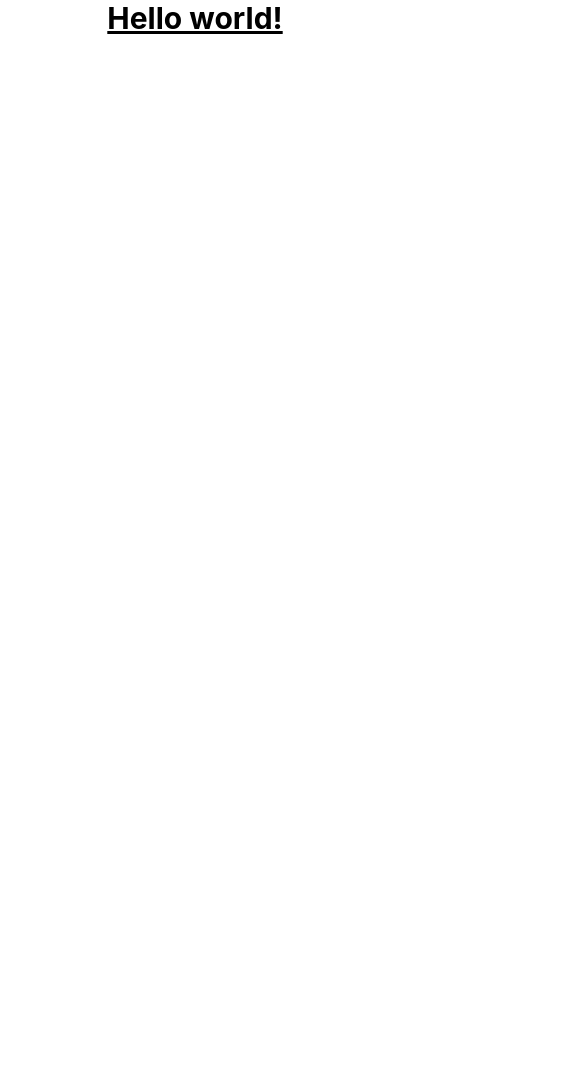
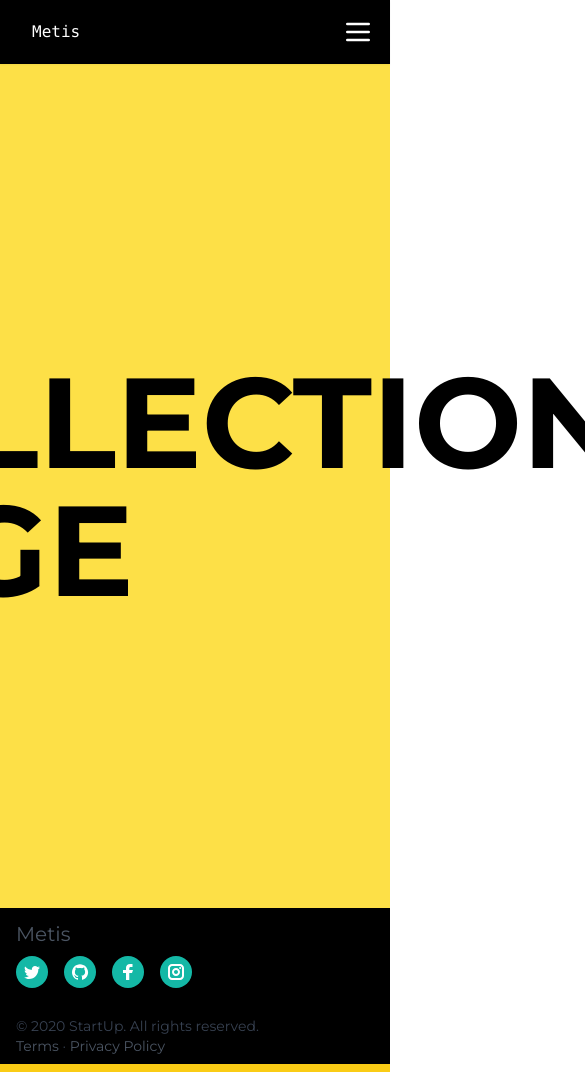
Before and after one commit to mako-commits/metis-project, a React (Create React App) app: page /collection in a window 390 px wide. Shown: the top 1072 px of the page, 585 px wide, since content can reach past the window. Before the commit the page ends 844 px from the top, so only its background shows below. Built offline with nearby package versions, Linux system fonts and the light colour scheme.

Commit message:
commit 1- added pages

```diff
--- a/package.json
+++ b/package.json
@@ -8,6 +8,7 @@
     "@testing-library/user-event": "^13.5.0",
     "react": "^17.0.2",
     "react-dom": "^17.0.2",
+    "react-router-dom": "^6.2.1",
     "react-scripts": "5.0.0",
     "web-vitals": "^2.1.2"
   },
--- a/src/App.css
+++ b/src/App.css
@@ -1,38 +1,6 @@
-.App {
-  text-align: center;
+@import url("https://fonts.googleapis.com/css2?family=Montserrat:ital,wght@0,100;0,200;0,300;0,400;0,500;0,600;0,700;1,100;1,200;1,300;1,400;1,500;1,600;1,700&display=swap");
+
+body {
+  font-family: "Montserrat", sans-serif;
+
 }
-
-.App-logo {
-  height: 40vmin;
-  pointer-events: none;
-}
-
-@media (prefers-reduced-motion: no-preference) {
-  .App-logo {
-    animation: App-logo-spin infinite 20s linear;
-  }
-}
-
-.App-header {
-  background-color: #282c34;
-  min-height: 100vh;
-  display: flex;
-  flex-direction: column;
-  align-items: center;
-  justify-content: center;
-  font-size: calc(10px + 2vmin);
-  color: white;
-}
-
-.App-link {
-  color: #61dafb;
-}
-
-@keyframes App-logo-spin {
-  from {
-    transform: rotate(0deg);
-  }
-  to {
-    transform: rotate(360deg);
-  }
-}
--- a/src/App.js
+++ b/src/App.js
@@ -1,13 +1,65 @@
 import './App.css';
+import React, { useState, useEffect } from "react";
+import { BrowserRouter,Routes, Route } from "react-router-dom";
+import  Footer from './components/Footer'
+import Navbar from './components/Navbar'
+import Home from './pages/index';
+import Dropdown from './components/Dropdown';
+import About from './pages/about';
+import Wallet from './pages/wallet';
+import Collection from './pages/collection';
 
 function App() {
+  const [isOpen, setIsOpen] = useState(false);
+
+  const toggle = () => {
+    setIsOpen(!isOpen);
+  };
+
+  useEffect(() => {
+    const hideMenu = () => {
+      if (window.innerWidth > 768 && isOpen) {
+        setIsOpen(false);
+        console.log("i resized");
+      }
+    };
+
+    window.addEventListener("resize", hideMenu);
+
+    return () => {
+      window.removeEventListener("resize", hideMenu);
+    };
+  });
   return (
-    <div className="App">
-     <h1 className="text-3xl font-bold underline">
-      Hello world!
-    </h1>
-    </div>
+
+    <>
+
+    <BrowserRouter>
+    <Navbar toggle={toggle} />
+    <Dropdown isOpen={isOpen} toggle={toggle} />
+      <Routes>
+        <Route
+           path="/"
+          element={<Home/>}
+         />
+         <Route
+           path="/about"
+          element={<About/>}
+         />
+         <Route
+           path="/wallet"
+          element={<Wallet/>}
+         />
+         <Route
+           path="/collection"
+          element={<Collection/>}
+         />
+      </Routes>
+      <Footer />
+    </BrowserRouter>
+
+    </>
   );
+
 }
-
 export default App;
--- /dev/null
+++ b/src/components/Dropdown.js
@@ -0,0 +1,27 @@
+import React from "react";
+import { Link } from "react-router-dom";
+
+const Dropdown = ({ isOpen, toggle }) => {
+  return (
+    <div
+      className={
+        isOpen
+          ? "grid grid-rows-4 text-center items-center bg-yellow-500"
+          : "hidden"
+      }
+      onClick={toggle}
+    >
+      <Link to="/" className="p-4">
+        Home
+      </Link>
+      <Link to="/home" className="p-4">
+        About
+      </Link>
+      <Link to="/about" className="p-4">
+        About
+      </Link>
+    </div>
+  );
+};
+
+export default Dropdown;
--- /dev/null
+++ b/src/components/Footer.js
@@ -0,0 +1,111 @@
+import React from "react";
+import { Link } from "react-router-dom";
+
+const Footer = () => {
+  return (
+    <>
+      <div className="  bg-black text-white  border-b-8 border-yellow-400 footer">
+        <div className="max-w-full mx-auto px-4 sm:px-6 md:flex pt-3 md:items-center md:justify-around">
+          {/* Logo */}
+          <div className="text-sm md:order-1 text-gray-700 mb-2 md:mb-0 footer-logo">
+            <Link
+              className="text-gray-600 dark:text-gray-400 hover:underline text-xl transition duration-150 ease-in-out"
+              to="/"
+            >
+              <h1>Metis</h1>
+            </Link>
+          </div>
+
+
+
+          {/* Social links */}
+          <div className="md:order-2">
+            <ul className="flex mb-4 md:mb-0 footerSocial">
+              <li>
+                <a
+                  className="flex justify-center items-center text-white bg-teal-500 dark:text-teal-500 dark:bg-gray-800 hover:underline hover:bg-teal-600 rounded-full transition duration-150 ease-in-out"
+                  href="#0"
+                  aria-label="Twitter"
+                >
+                  <svg
+                    className="w-8 h-8 fill-current"
+                    viewBox="0 0 32 32"
+                    xmlns="http://www.w3.org/2000/svg"
+                  >
+                    <path d="M24 11.5c-.6.3-1.2.4-1.9.5.7-.4 1.2-1 1.4-1.8-.6.4-1.3.6-2.1.8-.6-.6-1.5-1-2.4-1-1.7 0-3.2 1.5-3.2 3.3 0 .3 0 .5.1.7-2.7-.1-5.2-1.4-6.8-3.4-.3.5-.4 1-.4 1.7 0 1.1.6 2.1 1.5 2.7-.5 0-1-.2-1.5-.4 0 1.6 1.1 2.9 2.6 3.2-.3.1-.6.1-.9.1-.2 0-.4 0-.6-.1.4 1.3 1.6 2.3 3.1 2.3-1.1.9-2.5 1.4-4.1 1.4H8c1.5.9 3.2 1.5 5 1.5 6 0 9.3-5 9.3-9.3v-.4c.7-.5 1.3-1.1 1.7-1.8z" />
+                  </svg>
+                </a>
+              </li>
+              <li className="ml-4">
+                <a
+                  className="flex justify-center items-center text-white bg-teal-500 dark:text-teal-500 dark:bg-gray-800 hover:underline hover:bg-teal-600 rounded-full transition duration-150 ease-in-out"
+                  href="#0"
+                  aria-label="Github"
+                >
+                  <svg
+                    className="w-8 h-8 fill-current"
+                    viewBox="0 0 32 32"
+                    xmlns="http://www.w3.org/2000/svg"
+                  >
+                    <path d="M16 8.2c-4.4 0-8 3.6-8 8 0 3.5 2.3 6.5 5.5 7.6.4.1.5-.2.5-.4V22c-2.2.5-2.7-1-2.7-1-.4-.9-.9-1.2-.9-1.2-.7-.5.1-.5.1-.5.8.1 1.2.8 1.2.8.7 1.3 1.9.9 2.3.7.1-.5.3-.9.5-1.1-1.8-.2-3.6-.9-3.6-4 0-.9.3-1.6.8-2.1-.1-.2-.4-1 .1-2.1 0 0 .7-.2 2.2.8.6-.2 1.3-.3 2-.3s1.4.1 2 .3c1.5-1 2.2-.8 2.2-.8.4 1.1.2 1.9.1 2.1.5.6.8 1.3.8 2.1 0 3.1-1.9 3.7-3.7 3.9.3.4.6.9.6 1.6v2.2c0 .2.1.5.6.4 3.2-1.1 5.5-4.1 5.5-7.6-.1-4.4-3.7-8-8.1-8z" />
+                  </svg>
+                </a>
+              </li>
+              <li className="ml-4">
+                <a
+                  className="flex justify-center items-center text-white bg-teal-500 dark:text-teal-500 dark:bg-gray-800 hover:underline hover:bg-teal-600 rounded-full transition duration-150 ease-in-out"
+                  href="#0"
+                  aria-label="Facebook"
+                >
+                  <svg
+                    className="w-8 h-8 fill-current"
+                    viewBox="0 0 32 32"
+                    xmlns="http://www.w3.org/2000/svg"
+                  >
+                    <path d="M14.023 24L14 17h-3v-3h3v-2c0-2.7 1.672-4 4.08-4 1.153 0 2.144.086 2.433.124v2.821h-1.67c-1.31 0-1.563.623-1.563 1.536V14H21l-1 3h-2.72v7h-3.257z" />
+                  </svg>
+                </a>
+              </li>
+              <li className="ml-4">
+                <a
+                  className="flex justify-center items-center text-white bg-teal-500 dark:text-teal-500 dark:bg-gray-800 hover:underline hover:bg-teal-600 rounded-full transition duration-150 ease-in-out"
+                  href="#0"
+                  aria-label="Instagram"
+                >
+                  <svg
+                    className="w-8 h-8 fill-current"
+                    viewBox="0 0 32 32"
+                    xmlns="http://www.w3.org/2000/svg"
+                  >
+                    <circle cx="20.145" cy="11.892" r="1" />
+                    <path d="M16 20c-2.206 0-4-1.794-4-4s1.794-4 4-4 4 1.794 4 4-1.794 4-4 4zm0-6c-1.103 0-2 .897-2 2s.897 2 2 2 2-.897 2-2-.897-2-2-2z" />
+                    <path d="M20 24h-8c-2.056 0-4-1.944-4-4v-8c0-2.056 1.944-4 4-4h8c2.056 0 4 1.944 4 4v8c0 2.056-1.944 4-4 4zm-8-14c-.935 0-2 1.065-2 2v8c0 .953 1.047 2 2 2h8c.935 0 2-1.065 2-2v-8c0-.935-1.065-2-2-2h-8z" />
+                  </svg>
+                </a>
+              </li>
+            </ul>
+
+            <div className="text-sm md:order-1 text-gray-700 mb-2 md:mb-0 mt-7">
+              <div>&copy; 2020 StartUp. All rights reserved.</div>
+              <Link
+                className="text-gray-600 dark:text-gray-400 hover:underline transition duration-150 ease-in-out"
+                to="#"
+              >
+                Terms
+              </Link>{" "}
+              ·{" "}
+              <Link
+                className="text-gray-600 dark:text-gray-400 hover:underline transition duration-150 ease-in-out"
+                to="#"
+              >
+                Privacy Policy
+              </Link>
+            </div>
+          </div>
+        </div>
+      </div>
+    </>
+  );
+};
+
+export default Footer;
--- /dev/null
+++ b/src/components/Navbar.js
@@ -0,0 +1,49 @@
+import React from "react";
+import { Link } from "react-router-dom";
+
+
+const Navbar = ({ toggle }) => {
+  return (
+    <nav
+      className="flex justify-between items-center h-16 bg-black text-white relative shadow-sm font-mono"
+      role="navigation"
+    >
+      <Link to="/" className="pl-8">
+        <h1>Metis</h1>
+      </Link>
+      <div className="px-4 cursor-pointer md:hidden" onClick={toggle}>
+        <svg
+          className="w-8 h-8"
+          fill="none"
+          stroke="currentColor"
+          viewBox="0 0 24 24"
+          xmlns="http://www.w3.org/2000/svg"
+        >
+          <path
+            strokeLinecap="round"
+            strokeLinejoin="round"
+            strokeWidth="2"
+            d="M4 6h16M4 12h16M4 18h16"
+          />
+        </svg>
+      </div>
+      <div className="pr-8 md:block  hidden">
+        {/* <Link to="/" className="p-4">
+          Home
+        </Link> */}
+        <Link to="/about" className="p-4">
+          About
+        </Link>
+        <Link to="/wallet" className="p-4">
+          Connect Wallet
+        </Link>
+        <Link to="/collection" className="p-4">
+          View Collection
+        </Link>
+      </div>
+
+    </nav>
+  );
+};
+
+export default Navbar;
--- /dev/null
+++ b/src/pages/about.js
@@ -0,0 +1,14 @@
+import React from "react";
+
+
+const About = () => {
+  return (
+    <>
+   <div className="h-screen flex justify-center items-center bg-yellow-300">
+        <h1 className="text-9xl uppercase font-black">About Page</h1>
+      </div>
+    </>
+  );
+};
+
+export default About;
--- /dev/null
+++ b/src/pages/collection.js
@@ -0,0 +1,17 @@
+import React from "react";
+
+
+const Collection = () => {
+  return (
+    <>
+    <section className="bg-yellow-300">
+    <div className="container h-screen mx-auto flex justify-center items-center ">
+        <h1 className="text-9xl uppercase font-black">Collection Page</h1>
+      </div>
+    </section>
+
+    </>
+  );
+};
+
+export default Collection;
--- /dev/null
+++ b/src/pages/index.js
@@ -0,0 +1,17 @@
+import React from "react";
+
+
+const Home = () => {
+  return (
+    <>
+    <section className="h-screen flex justify-center items-center bg-yellow-300">
+    <div className="">
+        <h1 className="text-9xl uppercase font-black">Home Page</h1>
+      </div>
+    </section>
+
+    </>
+  );
+};
+
+export default Home;
--- /dev/null
+++ b/src/pages/wallet.js
@@ -0,0 +1,14 @@
+import React from "react";
+
+
+const Wallet = () => {
+  return (
+    <>
+   <div className="h-screen flex justify-center items-center bg-yellow-300">
+        <h1 className="text-9xl uppercase font-black">Wallet Page</h1>
+      </div>
+    </>
+  );
+};
+
+export default Wallet;
```
Also changed, not shown: 1 other file (tests, documents, lock files or other folders).
